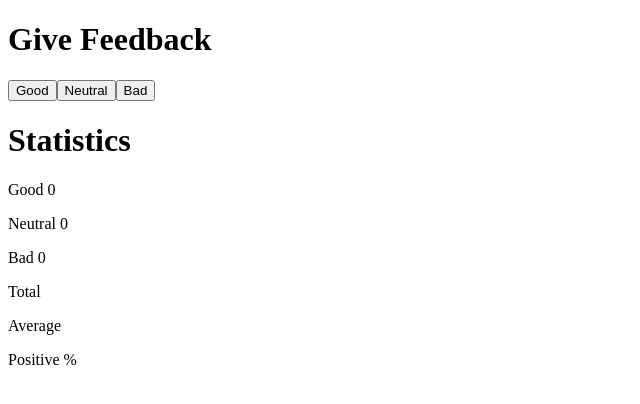
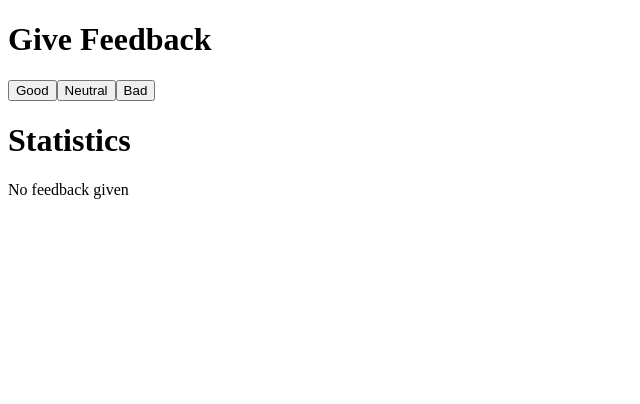
Before and after one commit to semihtulgar/Full-Stack-Open-2022, a React (Create React App) app in the folder Part 1/part-1-exercise/: page / in a window 1280 px wide. Shown: the top 404 px of the page, without its empty margins (0-640 px from the left). Built offline with nearby package versions, Linux system fonts and the light colour scheme.

Commit message:
1.9: unicafe | step4 has completed

```diff
--- a/Part 1/part-1-exercise/src/App.js
+++ b/Part 1/part-1-exercise/src/App.js
@@ -4,7 +4,7 @@ const Button = (props) => {
   return <button onClick={props.handleClick}>{props.text}</button>
 }
 
-const Statistics = ({good, neutral, bad}) => {
+const Statistics = ({ good, neutral, bad }) => {
 
   const calculateAverage = (good, neutral, bad) => {
     return (good - bad) / (good + neutral + bad)
@@ -13,9 +13,8 @@ const Statistics = ({good, neutral, bad}) => {
   const calculatePositive = (good, neutral, bad) => {
     return good / (good + neutral + bad);
   }
+  return <div>
 
-  return <div>
-    <h1>Statistics</h1>
     <p>Good {good}</p>
     <p>Neutral {neutral}</p>
     <p>Bad {bad}</p>
@@ -23,8 +22,9 @@ const Statistics = ({good, neutral, bad}) => {
     <p>Average {isNaN(calculateAverage(good, neutral, bad)) ? "" : calculateAverage(good, neutral, bad)}</p>
     <p>Positive {isNaN(calculatePositive(good, neutral, bad)) ? "" : calculatePositive(good, neutral, bad)} %</p>
   </div>
+}
 
-}
+
 
 const App = () => {
   // save clicks of each button to its own state
@@ -43,6 +43,12 @@ const App = () => {
     }
   }
 
+  let showStatistics = false;
+
+  if (good !== 0 || neutral !== 0 || bad !== 0) {
+    showStatistics = true;
+  }
+
   return (
     <div>
       <h1>Give Feedback</h1>
@@ -51,7 +57,11 @@ const App = () => {
         <Button handleClick={handleClick} text="Neutral" />
         <Button handleClick={handleClick} text="Bad" />
       </div>
-      <Statistics good={good} neutral={neutral} bad={bad} />
+      <h1>Statistics</h1>
+      {showStatistics
+        ? (<Statistics good={good} neutral={neutral} bad={bad} />)
+        : "No feedback given"}
+
     </div>
   )
 }
```
